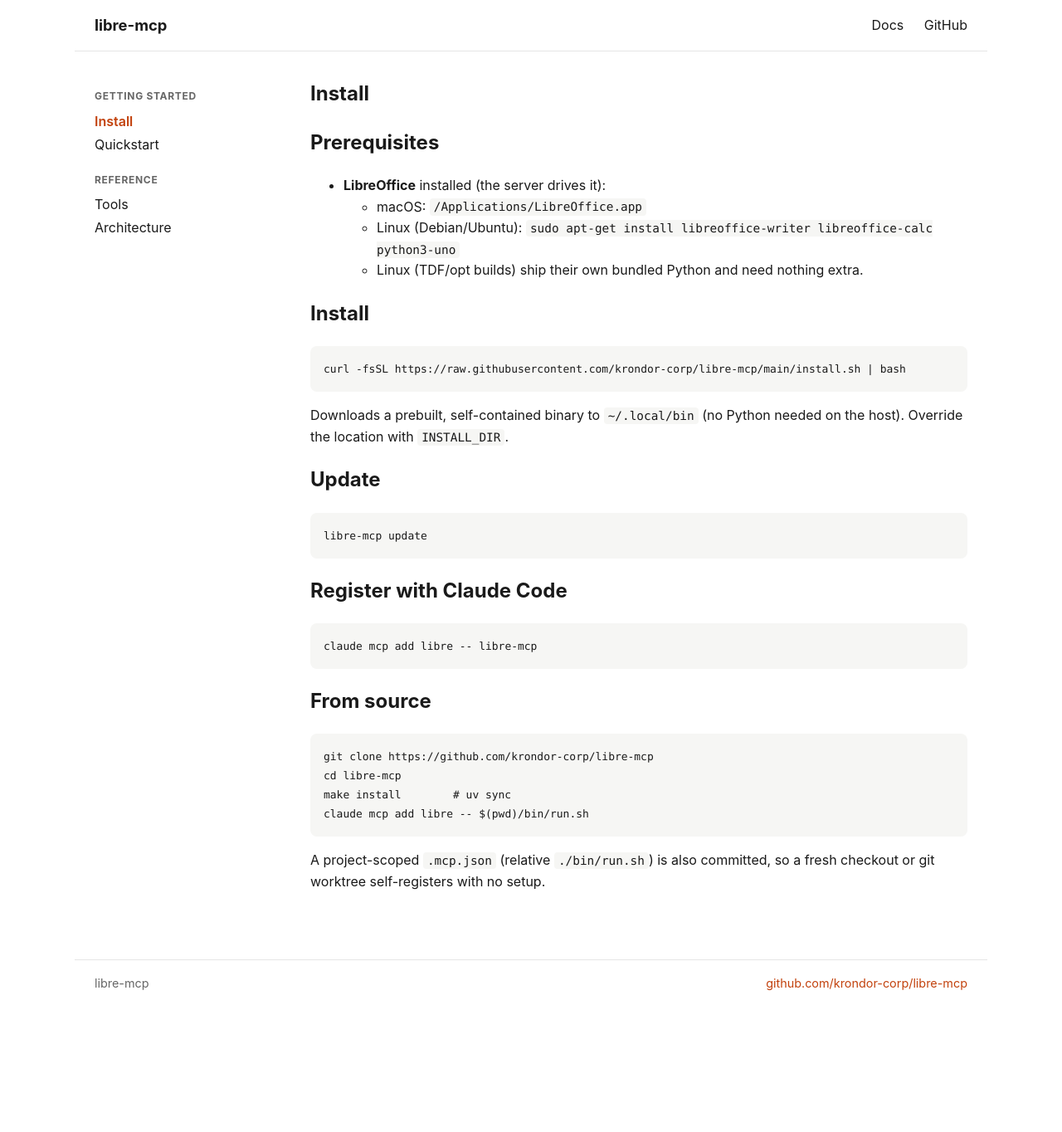
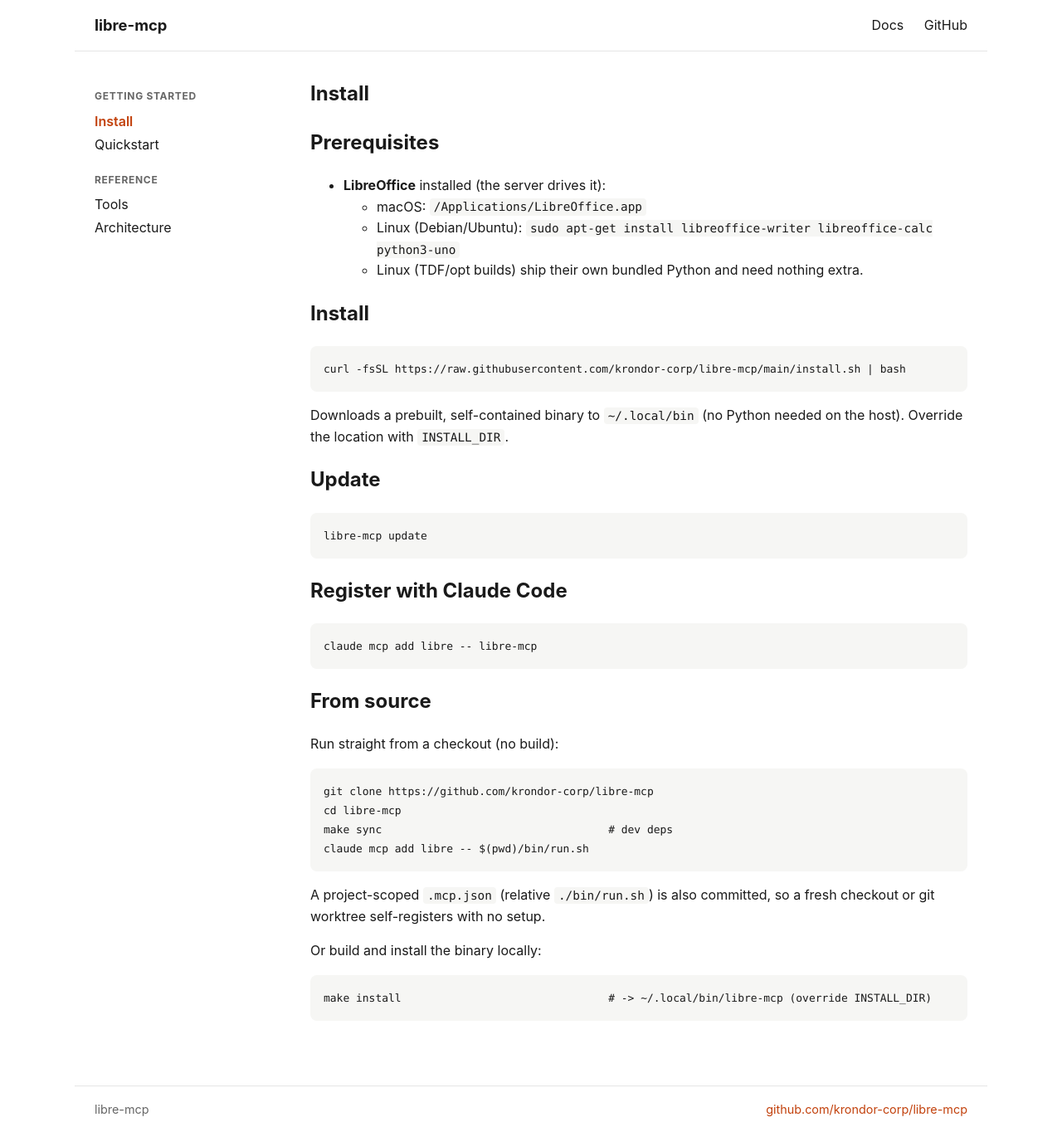
Before and after one commit to krondor-corp/libre-mcp, a Jekyll site: the page built from wiki/_docs/install.md, in a window 1280 px wide. Shown: the whole page at 83% size. Built offline with Jekyll 4.4.1, drawn with Linux system fonts in a browser that asks for light colours; before the commit the page ends 1212 px from its top, so only the background shows below that.

Commit message:
build: make install builds+installs the binary; make sync for deps
`make install` now builds the standalone binary and installs it to INSTALL_DIR
(default ~/.local/bin), mirroring install.sh for local use. Dependency sync
moved to `make sync`; docs/skill updated accordingly.

Co-Authored-By: Claude Opus 4.8 <noreply@anthropic.com>

````diff
--- a/wiki/_docs/install.md
+++ b/wiki/_docs/install.md
@@ -35,12 +35,20 @@ claude mcp add libre -- libre-mcp
 
 ## From source
 
+Run straight from a checkout (no build):
+
 ```bash
 git clone https://github.com/krondor-corp/libre-mcp
 cd libre-mcp
-make install        # uv sync
+make sync                                   # dev deps
 claude mcp add libre -- $(pwd)/bin/run.sh
 ```
 
 A project-scoped `.mcp.json` (relative `./bin/run.sh`) is also committed, so a
 fresh checkout or git worktree self-registers with no setup.
+
+Or build and install the binary locally:
+
+```bash
+make install                                # -> ~/.local/bin/libre-mcp (override INSTALL_DIR)
+```
````
Also changed, not shown: .claude/skills/test-libre-mcp/SKILL.md, README.md, 1 other file.
